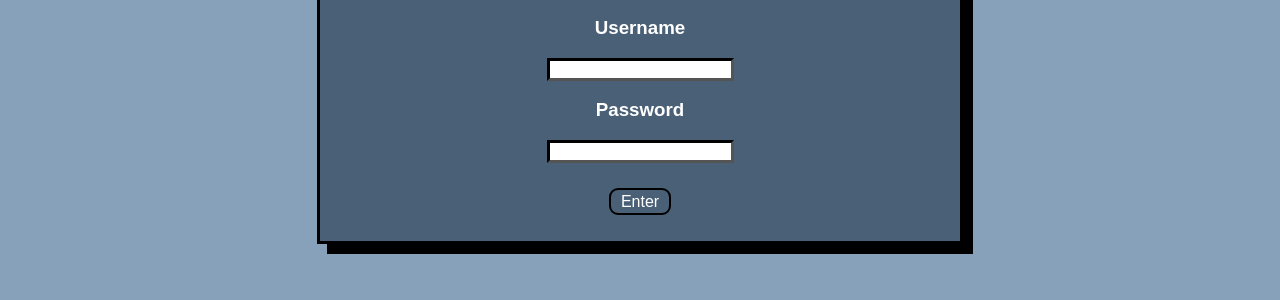
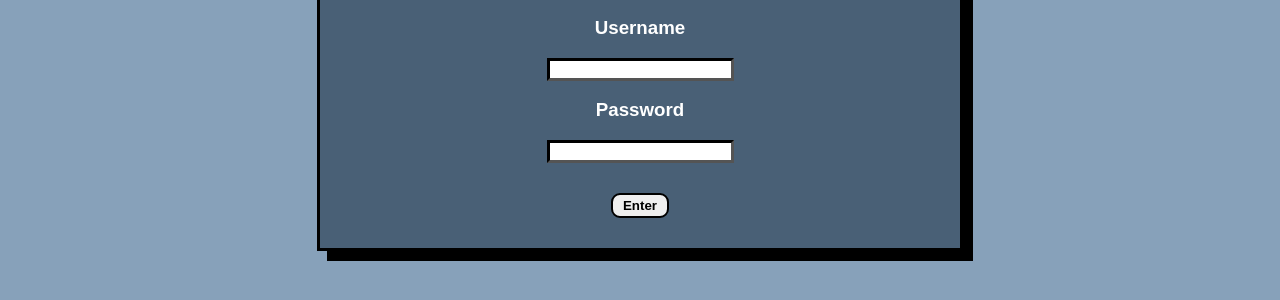
Before and after one commit to roostaiematwit/webdevaccountingproj, a plain HTML site: page login.html in a window 1280 px wide. Shown: the part 172-472 px from the top of the page. Drawn offline with Linux system fonts and the light colour scheme.

Commit message:
Added form element

```diff
--- a/login.html
+++ b/login.html
@@ -1,21 +1,26 @@
 <!DOCTYPE html>
 <html lang="en">
+
 <head>
     <link rel="stylesheet" href="loginstyle.css">
     <title>Login - Accounter</title>
 </head>
+
 <body>
     <header>
-            <h1>Accounter</h1>
+        <h1>Accounter</h1><!-- need new name -->
     </header>
     <section>
+        <form>
             <h2>Login</h2>
             <h3>Username</h3>
             <input type="text">
             <h3>Password</h3>
             <input type="password">
             <br>
-            <a href="#">Enter</a>
+            <button type="submit">Enter</button>
+        </form>
     </section>
 </body>
+
 </html>
--- a/loginstyle.css
+++ b/loginstyle.css
@@ -41,9 +41,10 @@ section {
     box-shadow: 10px 10px rgb(0, 0, 0)
 }
 
-a:link {
+button {
     text-decoration: none;
-    color: white;
+    color: black;
+    font-weight: bold;
     border-color: black;
     border-width: 2px;
     border-style: solid;
@@ -54,7 +55,7 @@ a:link {
     padding-right: 10px;
 }
 
-section a:hover {
+button:hover {
     color: white;
     background-color: black;
     border-color: white;
```
Lines whose indentation alone changed are shown as unchanged.
